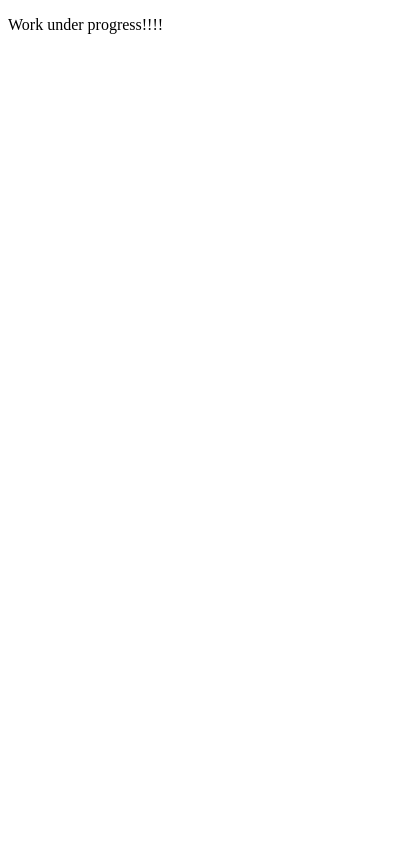
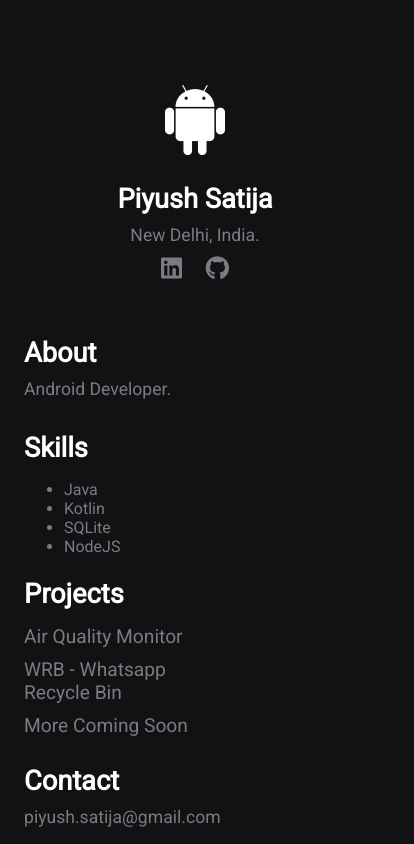
Before and after one commit to p1yu5h/p1yu5h.github.io, a plain HTML site: page index.html in a window 390 px wide. Shown: the whole page, 414 px wide, since content can reach past the window. Drawn offline with Linux system fonts and the light colour scheme.

Commit message:
Change theme. Add profile and project links. Add icons.

```diff
--- a/index.html
+++ b/index.html
@@ -1,14 +1,39 @@
 <!DOCTYPE html>
-<html>
+<html lang="en">
 <head>
-  <meta charset="utf-8">
-  <meta name="viewport" content="width=device-width">
-  <meta name="author" content="Piyush Satija">
-  <title>Piyush Satija</title>
+    <meta charset="UTF-8">
+    <meta name="viewport" content="width=device-width, initial-scale=1.0">
+    <meta http-equiv="X-UA-Compatible" content="ie=edge">
+    <link rel="stylesheet" href="https://use.fontawesome.com/releases/v5.4.1/css/all.css" integrity="sha384-5sAR7xN1Nv6T6+dT2mhtzEpVJvfS3NScPQTrOxhwjIuvcA67KV2R5Jz6kr4abQsz" crossorigin="anonymous">
+    <link rel="stylesheet" href="style.css">
+    <title>Piyush Satija</title>
 </head>
-
 <body>
-  <p>Work under progress!!!!</p>
+    <div class="grid-2">
+        <div class="section-1">
+            <i class="fab fa-android fa-5x white"></i>
+            <h2>Piyush Satija</h2>
+            <p>New Delhi, India.</p>
+            <a href="https://www.linkedin.com/in/piyushsatija/"><i class="fab fa-linkedin"></i></a>
+            <a href="https://github.com/p1yu5h"><i class="fab fa-github"></i></a>
+        </div>
+        <div class="section-2">
+            <h2>About</h2>
+            <p>Android Developer.</p>
+            <h2>Skills</h2>
+            <ul>
+                <li>Java</li>
+                <li>Kotlin</li>
+                <li>SQLite</li>
+                <li>NodeJS</li>
+            </ul>
+            <h2>Projects</h2>
+            <a href="https://github.com/p1yu5h/AirQualityMonitor">Air Quality Monitor</a>
+            <a href="https://play.google.com/store/apps/details?id=com.impracticallabs.wrb.whatsapp_deleted_reader&hl=en">WRB - Whatsapp Recycle Bin</a>
+            <a href="#">More Coming Soon</a>
+            <h2>Contact</h2>
+            <p>piyush.satija@gmail.com</p>
+        </div>
+    </div>
 </body>
-
 </html>
--- a/style.css
+++ b/style.css
@@ -1,26 +1,106 @@
-body {
-    background: #6a03df;
+/* global */
+@import url('https://fonts.googleapis.com/css?family=Roboto');
+
+.grid-2{
+    display: grid;
+    grid-template-columns: repeat(2,1fr);
 }
 
-#profile img {
-    display: block;
-    margin-left: auto;
-    margin-right: auto;
-    margin-top: 50px;
-    border-radius: 50%;
-    border: white 6px solid;
-    max-height: 20%;
-    max-width: 20%;
-    z-index: 2;
+body{
+    margin: 0;
+    padding: 0;
+    font-family: 'Roboto', sans-serif;
+    background-color: #101214;
+    color: #7A7C80;
+
 }
 
-.container {
-    background: #df039688;
-    width: 1000px;
-    height: 300px;
+h2,.white{
+    color: #fff;
+}
+
+a{
+    color: #7A7C80;
+    text-decoration: none;
+}
+/* section 1 */
+.section-1{
+    padding-top: 40vh;
+    padding-left: 20vw;
+    text-align: center;
+}
+
+.section-1 p{
+    font-size: 1.1rem;
+    padding-bottom: 10px;
+    margin:0;
+}
+
+.section-1 h2{
+    font-size: 1.7rem;
+    margin-bottom: 10px;
+}
+
+.section-1 a{
+    font-size: 1.5rem;
+    padding: 10px;
+}
+/* section 2 */
+.section-2{
+    padding-top: 10vh;
+    padding-bottom: 10vh;
+    width: 100%;
+}
+
+.section-2 h2{
+    font-size: 1.7rem;
+    margin-bottom: 10px;
+}
+
+.section-2 p{
+    font-size: 1.1rem;
+    padding-bottom: 10px;
+    margin:0;
+}
+
+.section-2 a{
     display: block;
-    margin-left: auto;
-    margin-right: auto;
-    margin-top: -70px;
-    border-radius: 50px;
+    padding: 5px;
+    font-size: 1.2rem;
+    padding-left: 0;
+    width: 50%;
 }
+/* animations / utilities */
+.section-2 a:hover{
+    font-size: 1.3rem;
+    color: #fff;
+    cursor: pointer;
+    transition: 0.2s;
+}
+
+.section-1 a:hover{
+    color: #fff;
+    cursor: pointer;
+    transition: 0.3s;
+}
+
+.white:hover{
+    transform: rotate(360deg);
+    transition: 0.5s;
+}
+
+/* media queres */
+@media(max-width:780px){
+    .grid-2{
+        grid-template-columns: 1fr;
+    }
+    .section-1{
+        padding:0;
+        padding-top: 5rem;
+    }
+    .section-2{
+        padding: 0;
+        padding-left: 1.5rem;
+        padding-top: 2rem;
+    }
+}
```
